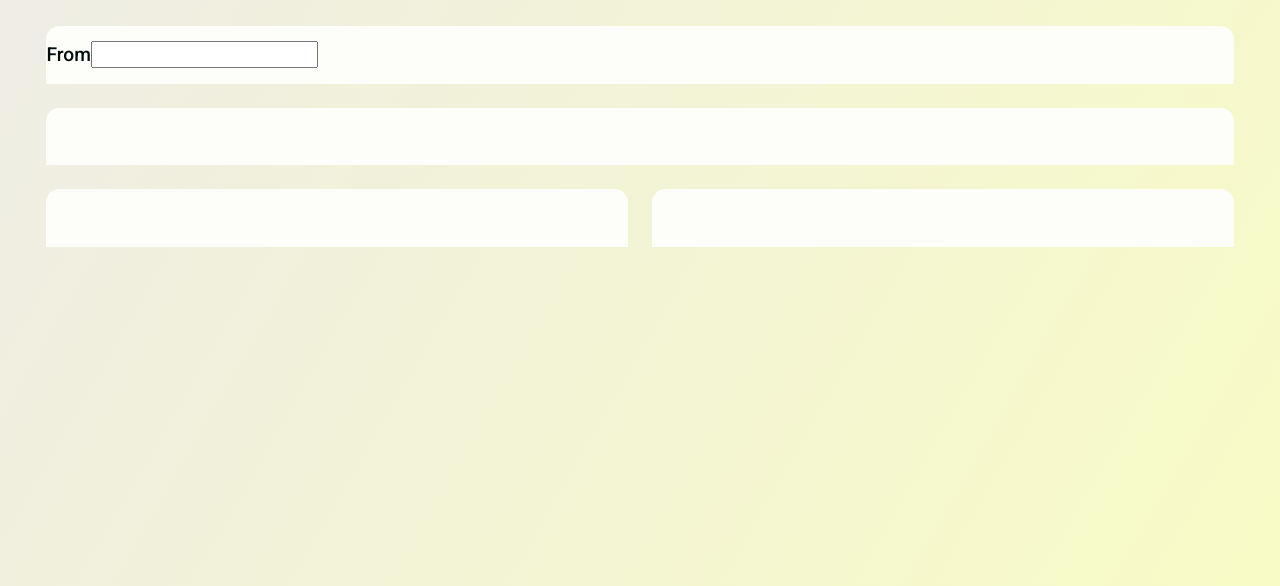
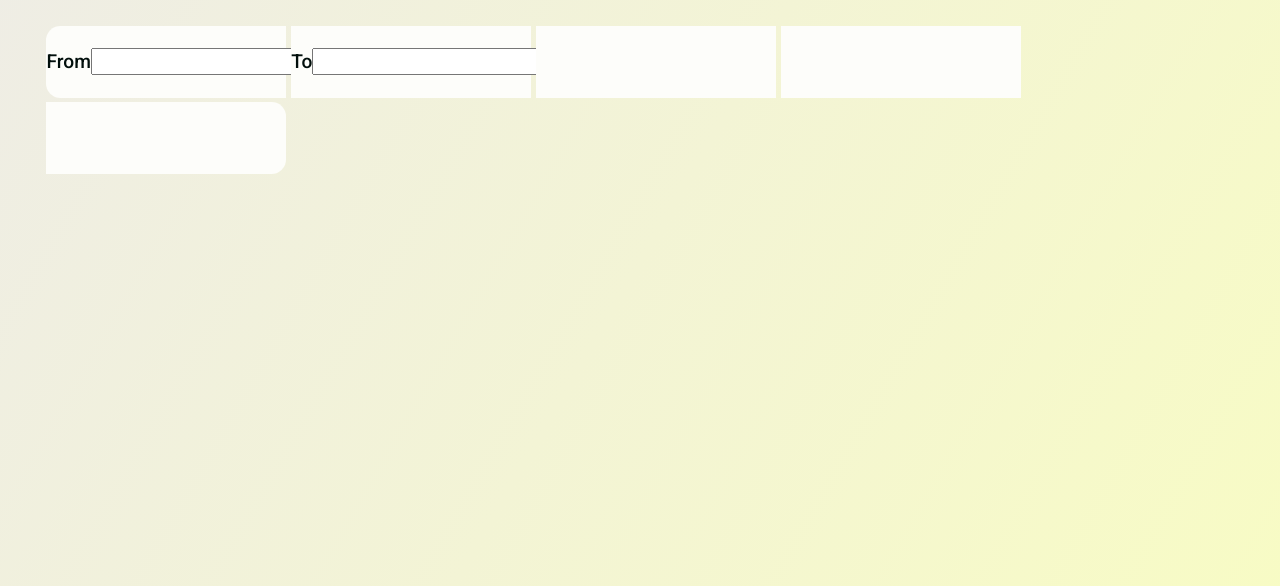
Before and after one commit to Salman-165324/bookFlight, a plain HTML site: page index.html in a window 1280 px wide. Shown: the part 214-800 px from the top of the page. Drawn offline with Linux system fonts and the light colour scheme; a web font is replaced by a local one.

Commit message:
Made basic layout of the search field for the large screens

```diff
--- a/styles/style.css
+++ b/styles/style.css
@@ -206,6 +206,7 @@ body {
     "dates travelersAndMore";
 }
 
+
 .search-field-div {
   border-top-left-radius: 0.7em;
   border-top-right-radius: 0.7em;
@@ -218,6 +219,44 @@ body {
 
   background-color: var(--background);
 }
+
+@media (min-width: 64rem) {
+
+  .search-field-div-wrapper {
+    display: flex;
+    flex-wrap: wrap;
+    gap: .25em;
+
+  }
+
+  .search-field-div {
+    border-top-left-radius: 0;
+    border-top-right-radius: 0;
+    border-bottom-right-radius: 0;
+    border-bottom-left-radius: 0;
+    display: flex;
+    justify-content: left;
+    align-items: center;
+    width: 12.5em;
+    height: 3.725em;
+
+    background-color: var(--background);
+  }
+
+  .search-field-div:first-child{
+
+    border-top-left-radius: 0.75em;
+    border-bottom-left-radius: 0.75em;
+  }
+
+  .search-field-div:last-child{
+
+    border-top-right-radius: 0.75em;
+    border-bottom-right-radius: 0.75em;
+  }
+
+}
+
 
 #departure-div{
 
```
